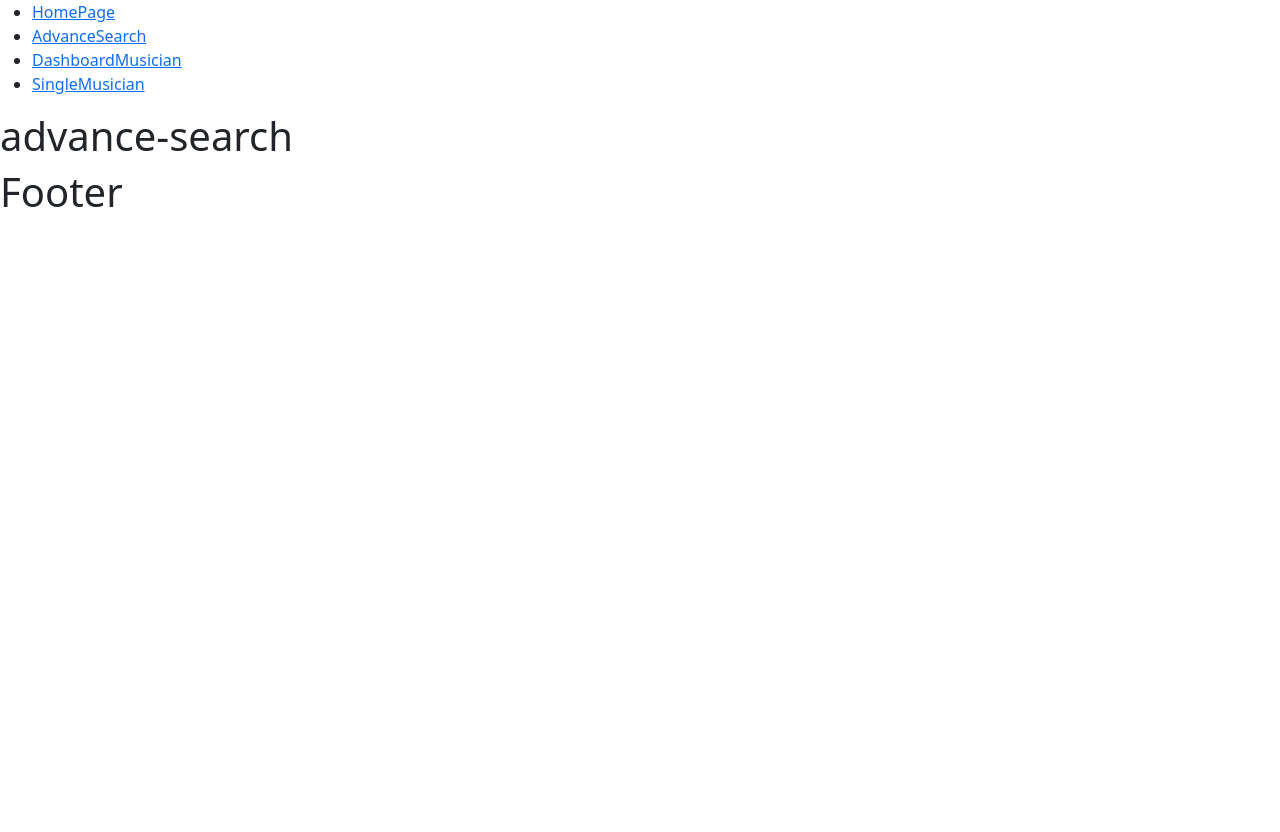
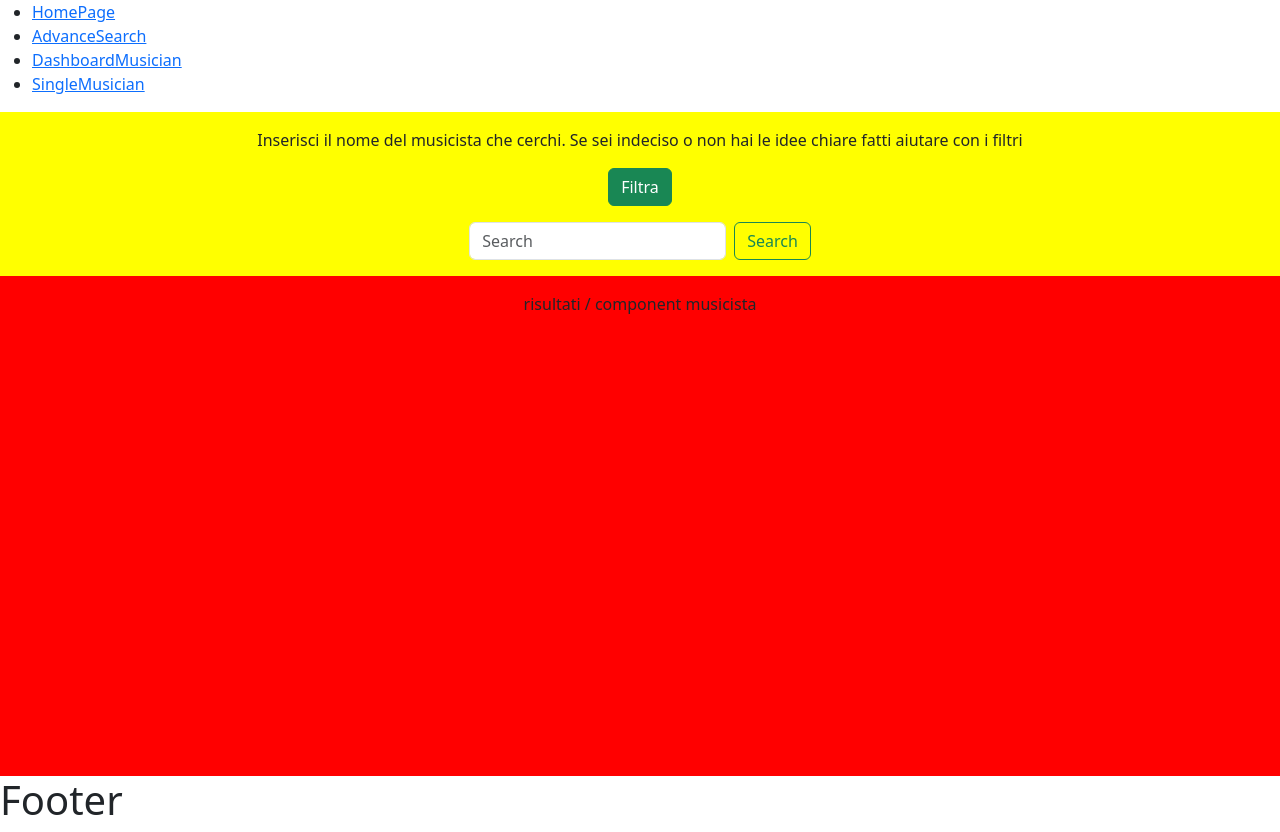
Before and after one commit to DanielMarella/progetto-finale-front-end, a Vue app: page /advance-search in a window 1280 px wide. Before the commit the page ends 800 px from the top, so only its background shows below. Built offline with nearby package versions, Linux system fonts and the light colour scheme.

Commit message:
created search page layout

```diff
--- a/src/pages/AdvanceSearch.vue
+++ b/src/pages/AdvanceSearch.vue
@@ -1,21 +1,39 @@
 <template>
-    <div>
-        <h1>
-            advance-search
-        </h1>
-    </div>
+    <section class="search-zone row">
+        <div class="col-10 mx-auto d-flex flex-column align-items-center py-3">
+            <p>Inserisci il nome del musicista che cerchi. Se sei indeciso o non hai le idee chiare fatti aiutare con i filtri</p>
+            <button class="btn btn-success mb-3" type="submit">Filtra</button>
+            <form class="d-flex" role="search">
+                <input class="form-control me-2" type="search" placeholder="Search" aria-label="Search">
+                <button class="btn btn-outline-success" type="submit">Search</button>
+            </form>
+        </div>
+    </section>
+    <section class="results-zone row justify-content-center py-3">
+        <div class="col-10 text-center">
+            <p>risultati / component musicista</p>
+        </div>
+    </section>
 </template>
 
 
 
 <script>
 export default {
-    name: 'AdvanceSearch'
+    name: 'AdvanceSearch',
 }
 </script>
 
 
+<style lang="scss" scoped>
+section.search-zone{
+    background-color: yellow;
+}
 
-<style lang="scss">
+section.results-zone{
+    background-color: red;
+    height: 500px;
+
+}
 
 </style>
```
